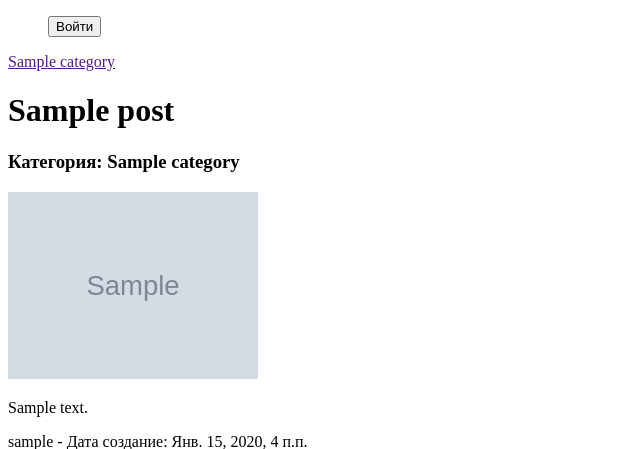
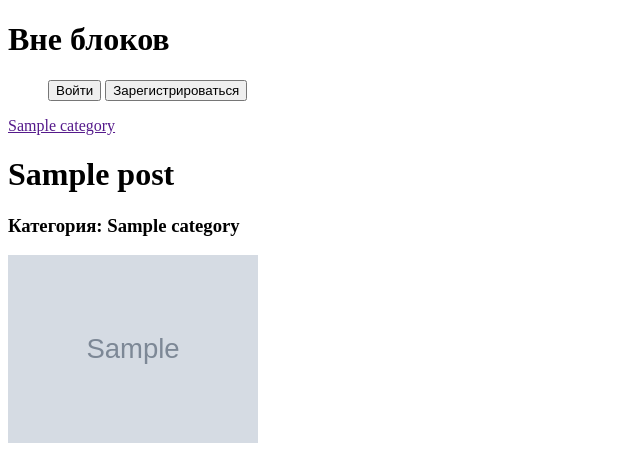
Before and after one commit to Sultanbek9899/tourist_kg, a Django app: page / in a window 1280 px wide. Shown: the top 449 px of the page, without its empty margins (0-640 px from the left). Run offline with Django 3.2, Linux system fonts and the light colour scheme; tables that the repository leaves empty hold one stand-in row (values such as "Sample post"); grey boxes marked "Sample" are stand-in pictures.

Commit message:
add extends for html templates

```diff
--- /dev/null
+++ b/templates/base.html
@@ -0,0 +1,19 @@
+<!DOCTYPE html>
+<html lang="en">
+<head>
+    <meta charset="UTF-8">
+    <meta http-equiv="X-UA-Compatible" content="IE=edge">
+    <meta name="viewport" content="width=device-width, initial-scale=1.0">
+    <title>Document</title>
+</head>
+<body>
+    <h1>Вне блоков</h1>
+
+    {% block content %}
+
+
+    {% endblock %}
+
+
+</body>
+</html>
--- a/templates/index.html
+++ b/templates/index.html
@@ -1,18 +1,16 @@
-<!DOCTYPE html>
-<html lang="en">
-<head>
-    <meta charset="UTF-8">
-    <meta http-equiv="X-UA-Compatible" content="IE=edge">
-    <meta name="viewport" content="width=device-width, initial-scale=1.0">
-    <title>Document</title>
-</head>
-<body>
+{% extends 'base.html'%}
+
+
+
+
+{% block content %}
 <ul>
     {% if request.user.is_authenticated %}
     <h6>Hello, {{request.user.username}}</h6>
     <a href="{% url 'logout' %}"> <button> Выйти </button></a>
     {% else %}
     <a href="{% url 'sign_in' %}"> <button> Войти </button></a>
+    <a href="{% url 'register' %}"> <button>Зарегистрироваться</button></a>
     {% endif %}
 </ul>
 
@@ -28,5 +26,5 @@
     <p>{{ post.text }}</p>
     <p> {{post.author}} - Дата создание: {{ post.created }}</p>
 {% endfor %}
-</body>
-</html>
+
+{% endblock %}
```
Also changed, not shown: accounts/views.py (line endings or trailing spaces), requirements.txt (line endings or trailing spaces). Lines whose indentation alone changed are shown as unchanged.
